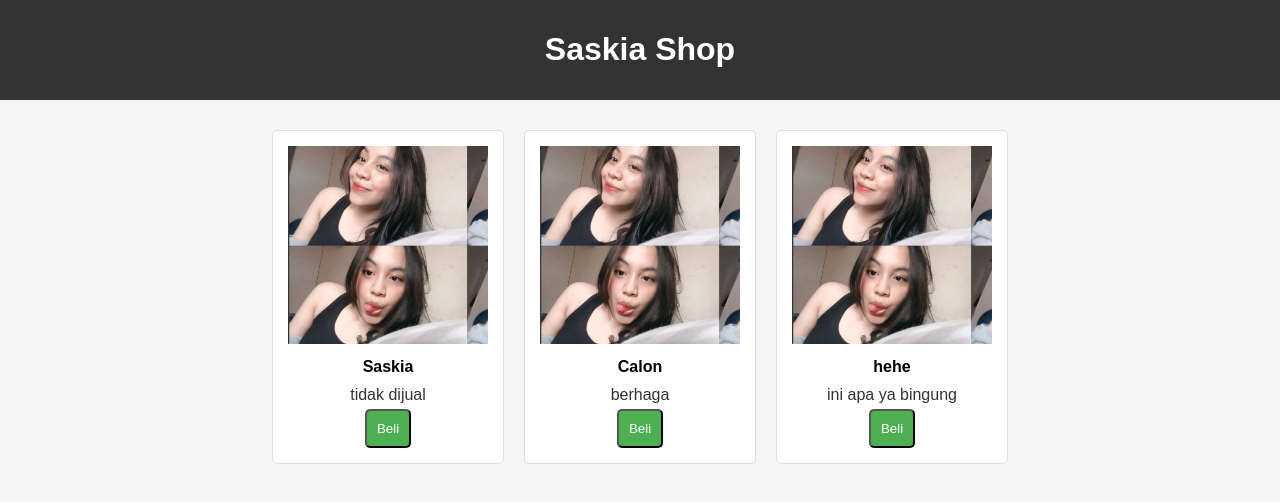
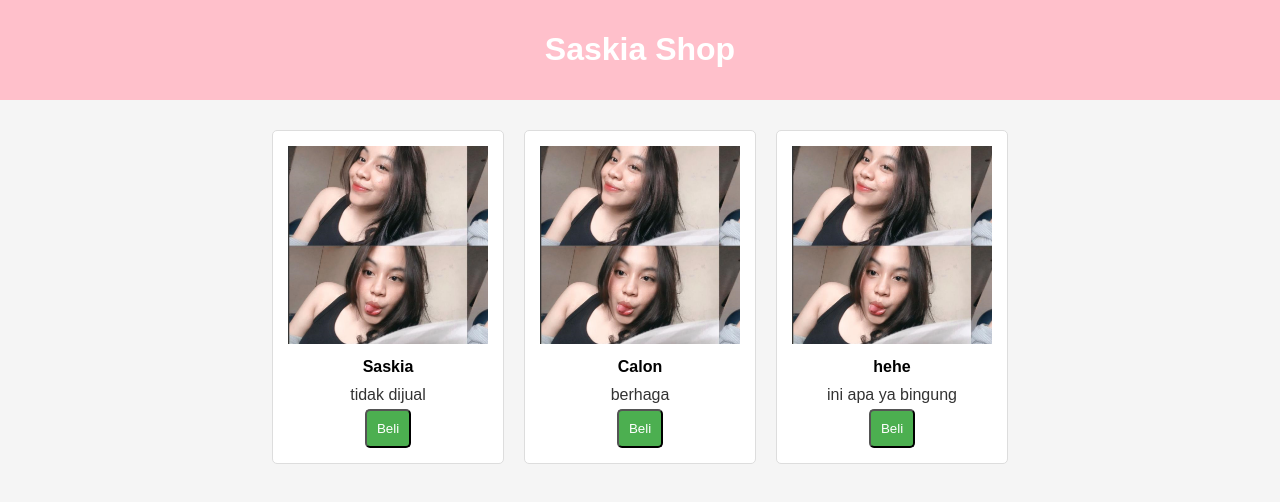
Before and after one commit to rezaasb/buatsaskia, a plain HTML site: page index.html in a window 1280 px wide. Drawn offline with Linux system fonts and the light colour scheme.

Commit message:
index.html

```diff
--- a/index.html
+++ b/index.html
@@ -12,7 +12,7 @@
             padding: 0;
         }
         header {
-            background-color: #333;
+            background-color: #ffc0cb;
             color: #fff;
             padding: 10px;
             text-align: center;
```
